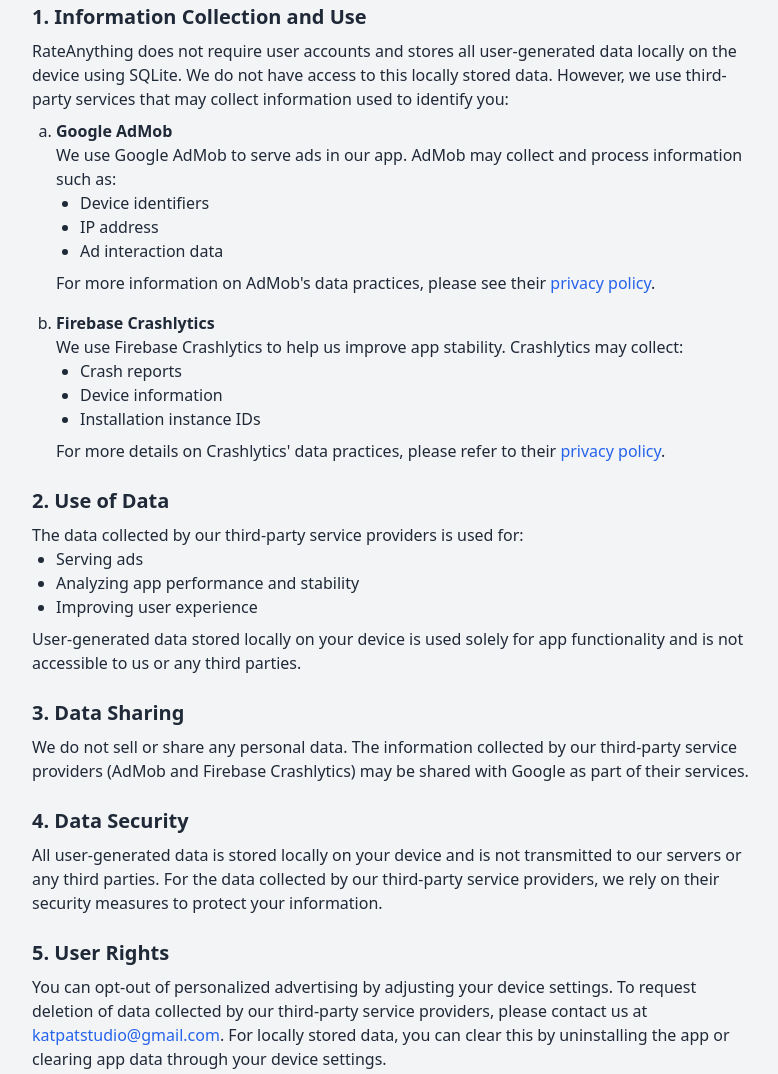
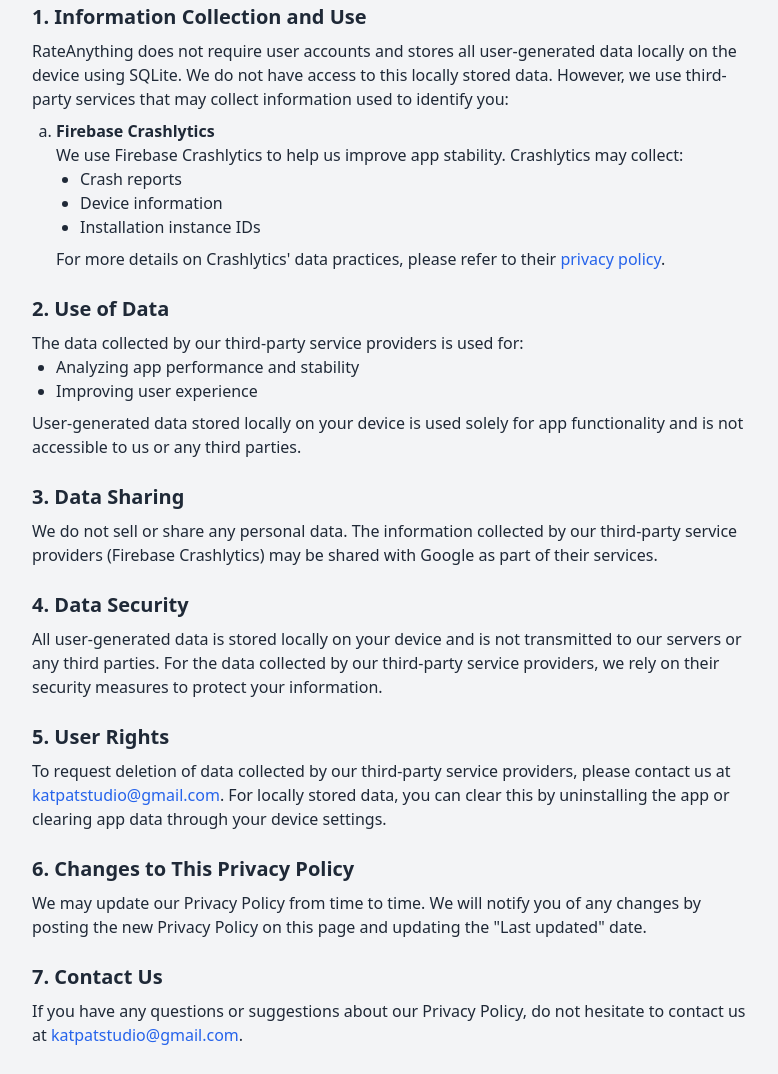
Before and after one commit to KatPatStudio/KatPatStudio.github.io, a website: page index.html in a window 1280 px wide. Shown: the part 261-1335 px from the top of the page, without its empty margins (248-1026 px from the left). Drawn offline with nearby package versions, Linux system fonts and the light colour scheme.

Commit message:
Update index.html to remove Google Admob

```diff
--- a/index.html
+++ b/index.html
@@ -35,24 +35,6 @@
                     </p>
                     <ol class="list-[lower-alpha] pl-6 space-y-4">
                         <li>
-                            <h3 class="font-semibold">Google AdMob</h3>
-                            <p>
-                                We use Google AdMob to serve ads in our app. AdMob may collect and process information
-                                such as:
-                            </p>
-                            <ul class="pl-6 list-disc">
-                                <li>Device identifiers</li>
-                                <li>IP address</li>
-                                <li>Ad interaction data</li>
-                            </ul>
-                            <p class="mt-2">
-                                For more information on AdMob's data practices, please see their
-                                <a href="https://policies.google.com/privacy" class="text-blue-600 hover:underline"
-                                    >privacy policy</a
-                                >.
-                            </p>
-                        </li>
-                        <li>
                             <h3 class="font-semibold">Firebase Crashlytics</h3>
                             <p>We use Firebase Crashlytics to help us improve app stability. Crashlytics may collect:</p>
                             <ul class="pl-6 list-disc">
@@ -75,7 +57,6 @@
                     <h2 class="mb-2 text-xl font-semibold">2. Use of Data</h2>
                     <p>The data collected by our third-party service providers is used for:</p>
                     <ul class="pl-6 list-disc">
-                        <li>Serving ads</li>
                         <li>Analyzing app performance and stability</li>
                         <li>Improving user experience</li>
                     </ul>
@@ -88,7 +69,7 @@
                     <h2 class="mb-2 text-xl font-semibold">3. Data Sharing</h2>
                     <p>
                         We do not sell or share any personal data. The information collected by our third-party service
-                        providers (AdMob and Firebase Crashlytics) may be shared with Google as part of their services.
+                        providers (Firebase Crashlytics) may be shared with Google as part of their services.
                     </p>
                 </li>
                 <li>
@@ -102,8 +83,7 @@
                 <li>
                     <h2 class="mb-2 text-xl font-semibold">5. User Rights</h2>
                     <p>
-                        You can opt-out of personalized advertising by adjusting your device settings. To request deletion
-                        of data collected by our third-party service providers, please contact us at
+                        To request deletion of data collected by our third-party service providers, please contact us at
                         <a href="mailto:katpatstudio@gmail.com" class="text-blue-600 hover:underline"
                             >katpatstudio@gmail.com</a
                         >. For locally stored data, you can clear this by uninstalling the app or clearing app data
```
